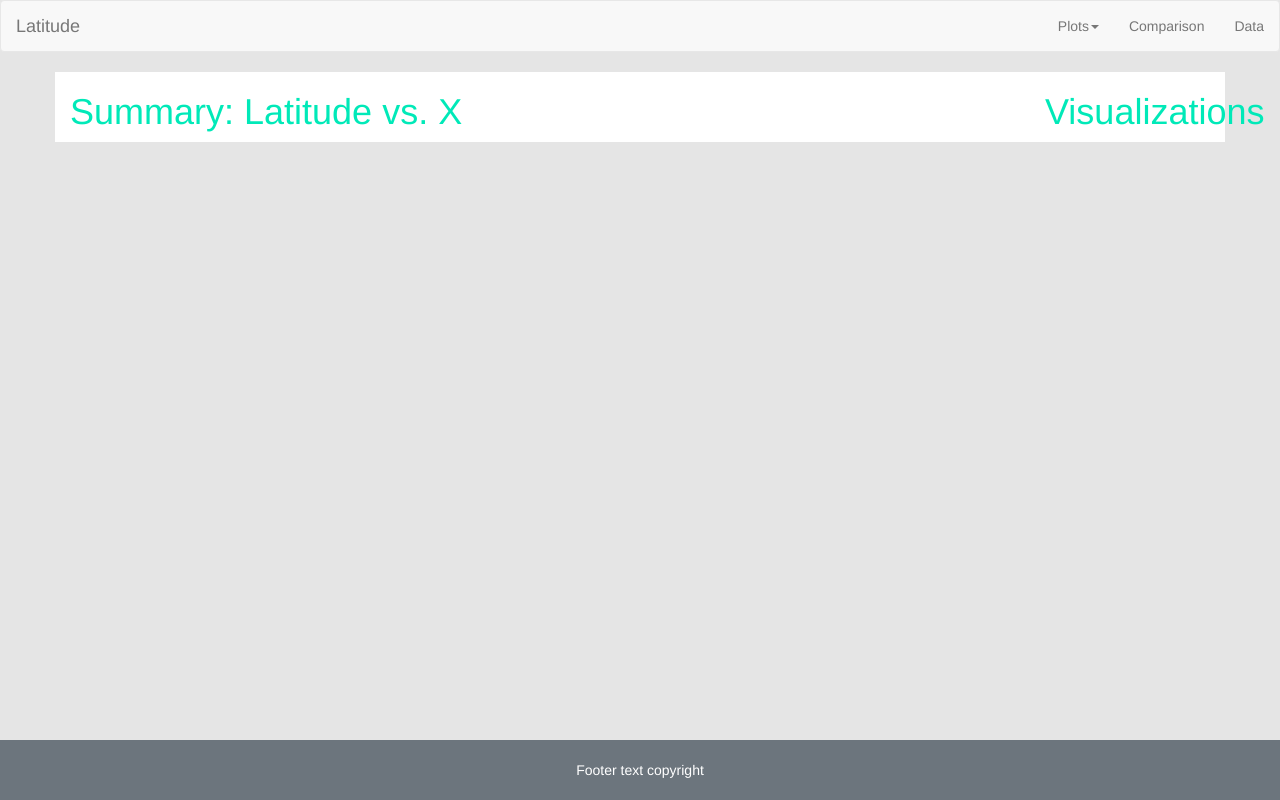
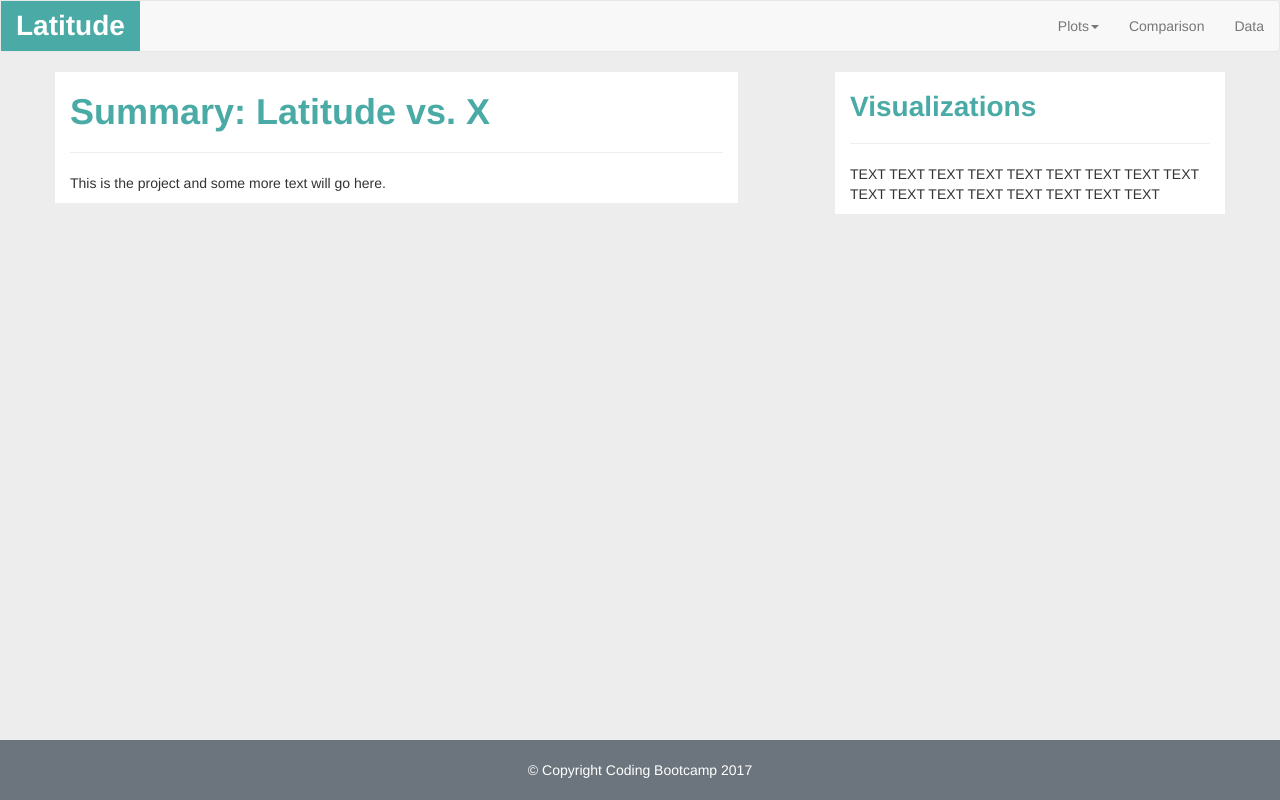
Before and after one commit to pbsilberman/html-hw, a plain HTML site: page index.html in a window 1280 px wide. Drawn offline with nearby package versions, Linux system fonts and the light colour scheme.

```diff
--- a/index.html
+++ b/index.html
@@ -11,29 +11,10 @@
 <body>
   <nav class="navbar navbar-default">
     <div class="container-fluid">
-      <!-- Brand and toggle get grouped for better mobile display -->
+
       <div class="navbar-header">
         <a class="navbar-brand" href="#">Latitude</a>
       </div>
-
-      <!-- Collect the nav links, forms, and other content for toggling -->
-      <!-- <div class="collapse navbar-collapse" id="bs-example-navbar-collapse-1">
-        <ul class="nav navbar-nav">
-          <li class="active"><a href="#">Link <span class="sr-only">(current)</span></a></li>
-          <li><a href="#">Link</a></li>
-          <li class="dropdown">
-            <a href="#" class="dropdown-toggle" data-toggle="dropdown" role="button" aria-haspopup="true" aria-expanded="false">Plots <span class="caret"></span></a>
-            <ul class="dropdown-menu">
-              <li><a href="#">Action</a></li>
-              <li><a href="#">Another action</a></li>
-              <li><a href="#">Something else here</a></li>
-              <li role="separator" class="divider"></li>
-              <li><a href="#">Separated link</a></li>
-              <li role="separator" class="divider"></li>
-              <li><a href="#">One more separated link</a></li>
-            </ul>
-          </li>
-        </ul> -->
 
         <ul class="nav navbar-nav navbar-right">
           <li class="nav-item dropdown">
@@ -49,23 +30,27 @@
           <li><a href="#">Data</a></li>
         </ul>
       </div>
-      <!-- /.navbar-collapse -->
-    <!-- /.container-fluid -->
+
   </nav>
   <div class="container">
     <div class="row">
-      <div class="col-md-10" id="summary">
+      <div class="col-md-7 col-sm-12" id="summary">
         <h1>Summary: Latitude vs. X</h1>
+        <hr>
+        <p>This is the project and some more text will go here.</p>
       </div>
-      <div class="col-md-2" id="visualizations">
-          <h1>Visualizations</h1>
+      <div class="col-md-1 col-sm-12"></div>
+      <div class="col-md-4 col-sm-12" id="visualizations">
+          <h1 id="visualtext">Visualizations</h1>
+          <hr>
+          <p>TEXT TEXT TEXT TEXT TEXT TEXT TEXT TEXT TEXT TEXT TEXT TEXT TEXT TEXT TEXT TEXT TEXT </p>
       </div>
     </div>
   </div>
 
   <footer class="footer">
     <div class="container">
-      <span class="text-muted">Footer text copyright</span>
+      <span class="text-muted">&#169; Copyright Coding Bootcamp 2017</span>
     </div>
   </footer>
 
--- a/style.css
+++ b/style.css
@@ -1,5 +1,13 @@
+.navbar-header .navbar-brand {
+    font-size: 28px;
+    color: white;
+    background-color: #4aaaa5;
+    margin-left: 100px;
+    font-weight: bold;
+}
 h1 {
-    color: #00E9B8
+    color: #4aaaa5;
+    font-weight: bold;
 }
 
 #summary {
@@ -9,9 +17,12 @@ h1 {
 #visualizations {
     background-color: white;
 }
+#visualtext {
+    font-size: 28px;
+}
 
 body {
-    background-color: #e5e5e5;
+    background-color: #ededed;
 }
 
 .footer {
```
Also changed, not shown: output_11_0.png (added), output_13_0.png (added), output_15_0.png (added), output_17_0.png (added).
